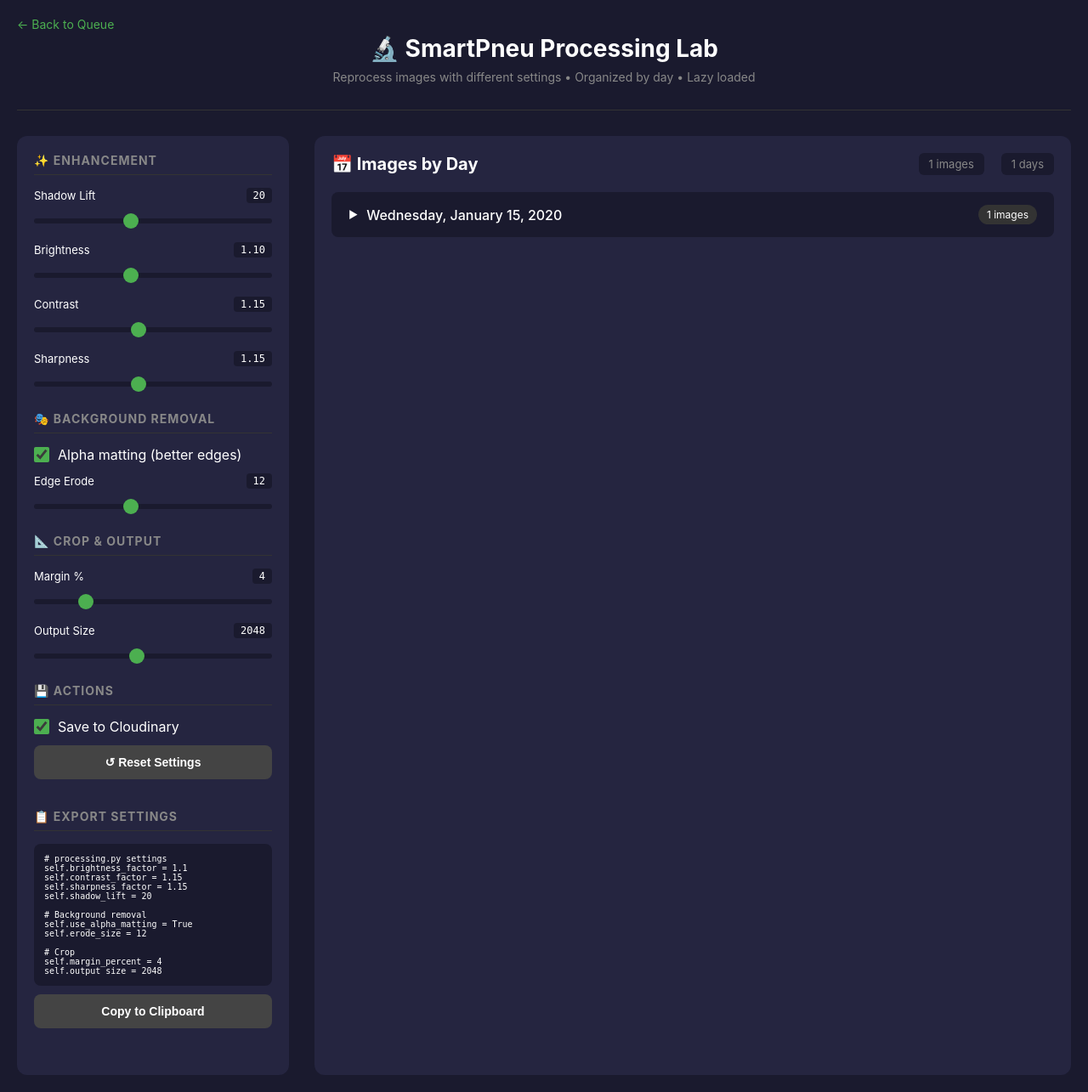
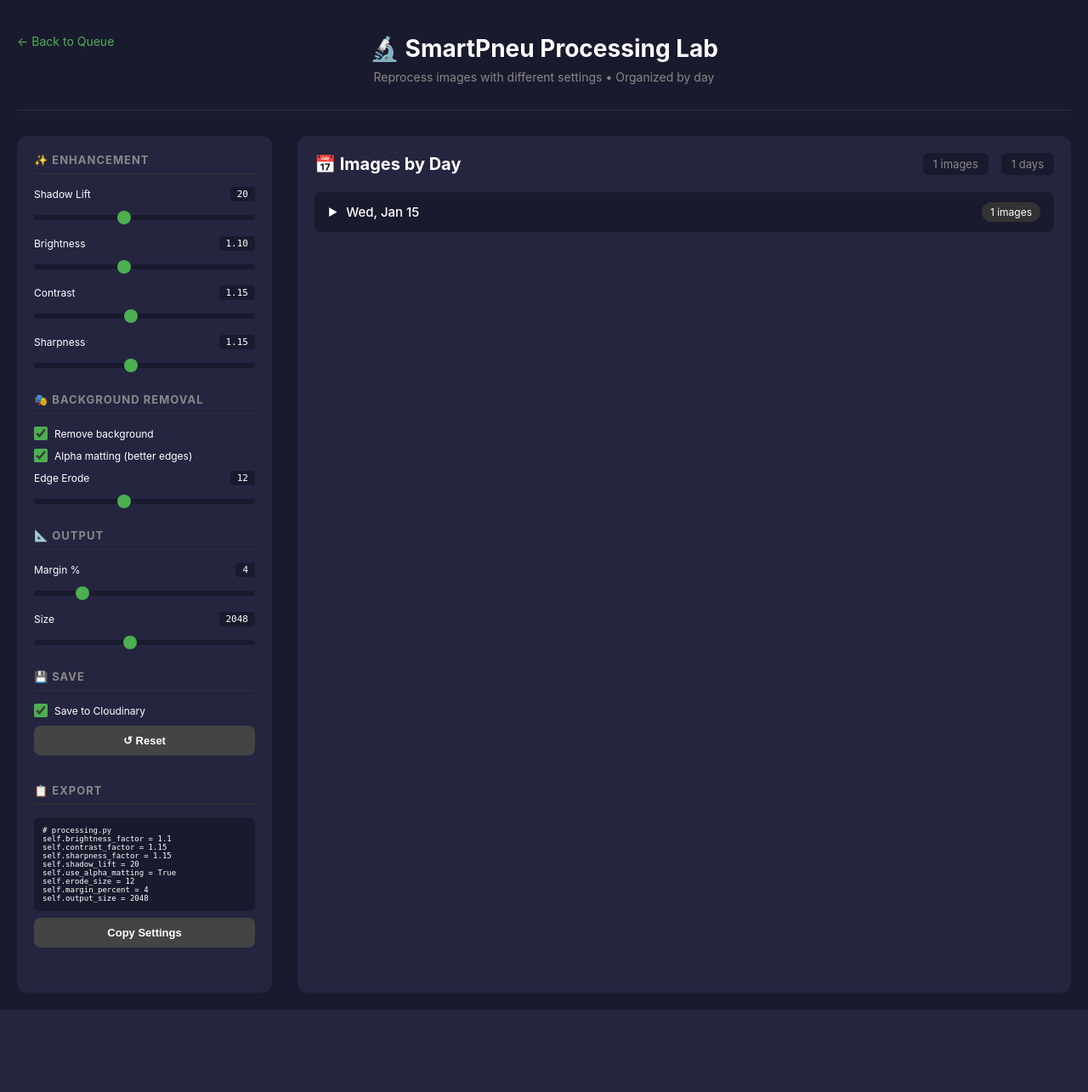
Before and after one commit to smartpneucontact-sketch/Product_picture_queue, a Flask app: page /lab in a window 1280 px wide. Shown: the whole page at 85% size. After the commit the page ends 1188 px from the top, so only its background shows below. Run offline with Flask 3, Linux system fonts and the light colour scheme; tables that the repository leaves empty hold one stand-in row (values such as "Sample post").

Commit message:
Fix lab processing and 3-column layout
- Fix process_with_settings to handle remove_bg option
- Change grid to 3 columns (products get 3 images)
- Lab: day grouping with lazy loading
- Queue: simple list (no day grouping)

```diff
--- a/templates/lab.html
+++ b/templates/lab.html
@@ -15,7 +15,7 @@
         }
 
         .container {
-            max-width: 1800px;
+            max-width: 1600px;
             margin: 0 auto;
             padding: 20px;
         }
@@ -25,6 +25,7 @@
             padding: 20px 0 30px;
             border-bottom: 1px solid #333;
             margin-bottom: 30px;
+            position: relative;
         }
 
         header h1 { font-size: 28px; margin-bottom: 8px; }
@@ -33,7 +34,7 @@
         .back-link {
             position: absolute;
             top: 20px;
-            left: 20px;
+            left: 0;
             color: #4CAF50;
             text-decoration: none;
             font-size: 14px;
@@ -43,7 +44,7 @@
 
         .main-layout {
             display: grid;
-            grid-template-columns: 320px 1fr;
+            grid-template-columns: 300px 1fr;
             gap: 30px;
         }
 
@@ -60,7 +61,7 @@
         .control-section { margin-bottom: 25px; }
 
         .control-section h3 {
-            font-size: 14px;
+            font-size: 13px;
             text-transform: uppercase;
             letter-spacing: 1px;
             color: #888;
@@ -69,14 +70,14 @@
             border-bottom: 1px solid #333;
         }
 
-        .control-group { margin-bottom: 18px; }
+        .control-group { margin-bottom: 15px; }
 
         .control-group label {
             display: flex;
             justify-content: space-between;
             align-items: center;
-            font-size: 13px;
-            margin-bottom: 8px;
+            font-size: 12px;
+            margin-bottom: 6px;
         }
 
         .control-group label span.value {
@@ -84,7 +85,7 @@
             background: #1a1a2e;
             padding: 2px 8px;
             border-radius: 4px;
-            font-size: 12px;
+            font-size: 11px;
         }
 
         input[type="range"] {
@@ -98,8 +99,8 @@
 
         input[type="range"]::-webkit-slider-thumb {
             -webkit-appearance: none;
-            width: 18px;
-            height: 18px;
+            width: 16px;
+            height: 16px;
             border-radius: 50%;
             background: #4CAF50;
             cursor: pointer;
@@ -108,26 +109,27 @@
         .checkbox-group {
             display: flex;
             align-items: center;
-            gap: 10px;
-            margin-bottom: 12px;
+            gap: 8px;
+            margin-bottom: 10px;
+            font-size: 12px;
         }
 
         .checkbox-group input[type="checkbox"] {
-            width: 18px;
-            height: 18px;
+            width: 16px;
+            height: 16px;
             accent-color: #4CAF50;
         }
 
         .btn {
             width: 100%;
-            padding: 12px 20px;
+            padding: 10px 16px;
             border: none;
             border-radius: 8px;
-            font-size: 14px;
+            font-size: 13px;
             font-weight: 600;
             cursor: pointer;
             transition: all 0.2s;
-            margin-bottom: 10px;
+            margin-bottom: 8px;
         }
 
         .btn-primary { background: #4CAF50; color: white; }
@@ -160,7 +162,7 @@
 
         .stats {
             display: flex;
-            gap: 20px;
+            gap: 15px;
             font-size: 13px;
             color: #888;
         }
@@ -180,7 +182,7 @@
         }
 
         .day-header {
-            padding: 15px 20px;
+            padding: 12px 16px;
             cursor: pointer;
             display: flex;
             justify-content: space-between;
@@ -191,7 +193,7 @@
         .day-header:hover { background: #2a2a4e; }
 
         .day-header h3 {
-            font-size: 16px;
+            font-size: 15px;
             font-weight: 500;
             display: flex;
             align-items: center;
@@ -209,7 +211,7 @@
 
         .day-meta {
             display: flex;
-            gap: 15px;
+            gap: 10px;
             align-items: center;
         }
 
@@ -387,88 +402,21 @@
         /* Settings Export */
         .settings-export {
             background: #1a1a2e;
-            border-radius: 8px;
-            padding: 12px;
-            margin-top: 15px;
+            border-radius: 6px;
+            padding: 10px;
         }
 
         .settings-export pre {
-            font-size: 10px;
+            font-size: 9px;
             overflow-x: auto;
             white-space: pre-wrap;
-            max-height: 150px;
+            max-height: 120px;
             overflow-y: auto;
-        }
-
-        /* Preview Modal */
-        .modal {
-            position: fixed;
-            inset: 0;
-            background: rgba(0,0,0,0.9);
-            display: none;
-            align-items: center;
-            justify-content: center;
-            z-index: 1000;
-            padding: 20px;
-        }
-
-        .modal.show { display: flex; }
-
-        .modal-content {
-            background: #252540;
-            border-radius: 12px;
-            max-width: 1200px;
-            width: 100%;
-            max-height: 90vh;
-            overflow: auto;
-        }
-
-        .modal-header {
-            display: flex;
-            justify-content: space-between;
-            align-items: center;
-            padding: 20px;
-            border-bottom: 1px solid #333;
-        }
-
-        .modal-close {
-            background: none;
-            border: none;
-            color: #888;
-            font-size: 24px;
-            cursor: pointer;
-        }
-
-        .modal-body { padding: 20px; }
-
-        .modal-compare {
-            display: grid;
-            grid-template-columns: 1fr 1fr;
-            gap: 20px;
-        }
-
-        .modal-compare .img-box {
-            background: #fff;
-            border-radius: 8px;
-            padding: 10px;
-            text-align: center;
-        }
-
-        .modal-compare img {
-            max-width: 100%;
-            max-height: 60vh;
-            object-fit: contain;
-        }
-
-        .modal-compare h4 {
-            margin-top: 10px;
-            font-size: 14px;
-            color: #333;
         }
 
         .empty-state {
             text-align: center;
-            padding: 60px 20px;
+            padding: 40px 20px;
             color: #666;
         }
 
@@ -476,15 +424,23 @@
             margin-bottom: 10px;
             color: #888;
         }
+
+        .error-msg {
+            background: #f44336;
+            color: white;
+            padding: 10px;
+            border-radius: 6px;
+            margin-bottom: 15px;
+            font-size: 12px;
+        }
     </style>
 </head>
 <body>
-    <a href="/" class="back-link">← Back to Queue</a>
-
     <div class="container">
         <header>
+            <a href="/" class="back-link">← Back to Queue</a>
             <h1>🔬 SmartPneu Processing Lab</h1>
-            <p>Reprocess images with different settings • Organized by day • Lazy loaded</p>
+            <p>Reprocess images with different settings • Organized by day</p>
         </header>
 
         <div class="main-layout">
@@ -518,6 +474,11 @@
                     <h3>🎭 Background Removal</h3>
 
                     <div class="checkbox-group">
+                        <input type="checkbox" id="removeBg" checked>
+                        <label for="removeBg">Remove background</label>
+                    </div>
+
+                    <div class="checkbox-group">
                         <input type="checkbox" id="alphaMatting" checked>
                         <label for="alphaMatting">Alpha matting (better edges)</label>
                     </div>
@@ -529,7 +490,7 @@
                 </div>
 
                 <div class="control-section">
-                    <h3>📐 Crop & Output</h3>
+                    <h3>📐 Output</h3>
 
                     <div class="control-group">
                         <label>Margin % <span class="value" id="marginValue">4</span></label>
@@ -537,27 +498,27 @@
                     </div>
 
                     <div class="control-group">
-                        <label>Output Size <span class="value" id="outputSizeValue">2048</span></label>
+                        <label>Size <span class="value" id="outputSizeValue">2048</span></label>
                         <input type="range" id="outputSize" min="512" max="4096" value="2048" step="256">
                     </div>
                 </div>
 
                 <div class="control-section">
-                    <h3>💾 Actions</h3>
+                    <h3>💾 Save</h3>
                     <div class="checkbox-group">
                         <input type="checkbox" id="saveToCloud" checked>
                         <label for="saveToCloud">Save to Cloudinary</label>
                     </div>
-                    <button class="btn btn-secondary" id="resetBtn">↺ Reset Settings</button>
+                    <button class="btn btn-secondary" id="resetBtn">↺ Reset</button>
                 </div>
 
                 <div class="control-section">
-                    <h3>📋 Export Settings</h3>
+                    <h3>📋 Export</h3>
                     <div class="settings-export">
                         <pre id="settingsCode"></pre>
                     </div>
-                    <button class="btn btn-secondary" id="copySettingsBtn" style="margin-top: 10px;">
-                        Copy to Clipboard
+                    <button class="btn btn-secondary" id="copySettingsBtn" style="margin-top: 8px;">
+                        Copy Settings
                     </button>
                 </div>
             </div>
@@ -572,32 +533,12 @@
                     </div>
                 </div>
 
+                <div id="errorContainer"></div>
+
                 <div id="daysContainer">
                     <div class="loading">
                         <div class="spinner"></div>
                         <p>Loading days...</p>
-                    </div>
-                </div>
-            </div>
-        </div>
-    </div>
-
-    <!-- Preview Modal -->
-    <div class="modal" id="previewModal">
-        <div class="modal-content">
-            <div class="modal-header">
-                <h3 id="modalTitle">Image Preview</h3>
-                <button class="modal-close" onclick="closeModal()">&times;</button>
-            </div>
-            <div class="modal-body">
-                <div class="modal-compare">
-                    <div class="img-box">
-                        <img id="modalOriginal" src="">
-                        <h4>Original</h4>
-                    </div>
-                    <div class="img-box">
-                        <img id="modalProcessed" src="">
-                        <h4>Processed</h4>
                     </div>
                 </div>
             </div>
@@ -625,6 +566,7 @@
         };
 
         const checkboxes = {
+            removeBg: document.getElementById('removeBg'),
             alphaMatting: document.getElementById('alphaMatting'),
             saveToCloud: document.getElementById('saveToCloud'),
         };
@@ -647,8 +589,10 @@
                 brightness: parseFloat(sliders.brightness.el.value),
                 contrast: parseFloat(sliders.contrast.el.value),
                 sharpness: parseFloat(sliders.sharpness.el.value),
+                remove_bg: checkboxes.removeBg.checked,
                 alpha_matting: checkboxes.alphaMatting.checked,
                 erode_size: parseInt(sliders.erodeSize.el.value),
+                crop_square: true,
                 margin_percent: parseInt(sliders.margin.el.value),
                 output_size: parseInt(sliders.outputSize.el.value),
                 save_to_cloud: checkboxes.saveToCloud.checked,
@@ -657,17 +601,13 @@
 
         function updateSettingsCode() {
             const s = getSettings();
-            document.getElementById('settingsCode').textContent = `# processing.py settings
+            document.getElementById('settingsCode').textContent = `# processing.py
 self.brightness_factor = ${s.brightness}
 self.contrast_factor = ${s.contrast}
 self.sharpness_factor = ${s.sharpness}
 self.shadow_lift = ${s.shadow_lift}
-
-# Background removal
 self.use_alpha_matting = ${s.alpha_matting ? 'True' : 'False'}
 self.erode_size = ${s.erode_size}
-
-# Crop
 self.margin_percent = ${s.margin_percent}
 self.output_size = ${s.output_size}`;
         }
@@ -684,8 +625,12 @@ self.output_size = ${s.output_size}`;
 
                 renderDays();
             } catch (error) {
-                showToast('Failed to load days: ' + error.message, 'error');
+                showError('Failed to load days: ' + error.message);
             }
+        }
+
+        function showError(msg) {
+            document.getElementById('errorContainer').innerHTML = `<div class="error-msg">${msg}</div>`;
         }
 
         function renderDays() {
@@ -714,14 +659,14 @@ self.output_size = ${s.output_size}`;
                     </div>
                     <div class="day-content">
                         <div class="day-actions">
-                            <button class="btn btn-primary btn-sm" onclick="reprocessDay('${day.date}')">
+                            <button class="btn btn-primary btn-sm" onclick="event.stopPropagation(); reprocessDay('${day.date}')">
                                 ⚡ Reprocess All
                             </button>
                         </div>
                         <div class="image-grid" id="grid-${day.date}">
                             <div class="loading">
                                 <div class="spinner"></div>
-                                <p>Loading images...</p>
+                                <p>Loading...</p>
                             </div>
                         </div>
                     </div>
@@ -763,14 +709,14 @@ self.output_size = ${s.output_size}`;
                     <div class="image-compare">
                         <div class="img-wrapper">
                             <img src="${img.original_url}" alt="Original" loading="lazy">
-                            <span class="img-label">Original</span>
+                            <span class="img-label">Orig</span>
                         </div>
-                        <div class="img-wrapper">
+                        <div class="img-wrapper" id="processed-${img.id}">
                             ${img.processed_url
                                 ? `<img src="${img.processed_url}" alt="Processed" loading="lazy">`
                                 : '<span class="placeholder">Not processed</span>'
                             }
-                            <span class="img-label">Processed</span>
+                            <span class="img-label">Proc</span>
                         </div>
                     </div>
                     <div class="image-info">
@@ -780,9 +726,6 @@ self.output_size = ${s.output_size}`;
                         <div class="image-actions">
                             <button class="btn btn-primary" onclick="reprocessImage(${img.id})">
                                 ⚡ Reprocess
-                            </button>
-                            <button class="btn btn-secondary" onclick="previewImage(${img.id})">
-                                👁 Preview
                             </button>
                         </div>
                     </div>
@@ -797,27 +740,35 @@ self.output_size = ${s.output_size}`;
             card.classList.add('processing');
             processing.add(id);
 
+            const processedDiv = document.getElementById(`processed-${id}`);
+            processedDiv.innerHTML = '<span class="placeholder">Processing...</span><span class="img-label">Proc</span>';
+
             try {
+                const settings = getSettings();
+                console.log('Sending settings:', settings);
+
                 const response = await fetch(`/api/lab/reprocess/${id}`, {
                     method: 'POST',
                     headers: { 'Content-Type': 'application/json' },
-                    body: JSON.stringify(getSettings())
+                    body: JSON.stringify(settings)
                 });
 
                 const result = await response.json();
+                console.log('Result:', result);
 
                 if (result.success) {
-                    const processedWrapper = card.querySelectorAll('.img-wrapper')[1];
-                    processedWrapper.innerHTML = `
+                    processedDiv.innerHTML = `
                         <img src="${result.processed_url}?t=${Date.now()}" alt="Processed">
-                        <span class="img-label">Processed</span>
+                        <span class="img-label">Proc</span>
                     `;
-
-                    showToast(`Processed in ${result.time.toFixed(1)}s`, 'success');
+                    showToast(`Done in ${result.time.toFixed(1)}s`, 'success');
                 } else {
+                    processedDiv.innerHTML = '<span class="placeholder">Error</span><span class="img-label">Proc</span>';
                     showToast('Error: ' + result.error, 'error');
                 }
             } catch (error) {
+                console.error('Reprocess error:', error);
+                processedDiv.innerHTML = '<span class="placeholder">Error</span><span class="img-label">Proc</span>';
                 showToast('Error: ' + error.message, 'error');
             }
 
@@ -845,41 +796,25 @@ self.output_size = ${s.output_size}`;
             showToast(`Finished processing ${images.length} images`, 'success');
         }
 
-        function previewImage(id) {
-            let img = null;
-            for (const date in loadedDays) {
-                img = loadedDays[date].find(i => i.id === id);
-                if (img) break;
-            }
-
-            if (!img) return;
-
-            document.getElementById('modalTitle').textContent = img.sku || img.original_filename;
-            document.getElementById('modalOriginal').src = img.original_url;
-            document.getElementById('modalProcessed').src = img.processed_url || img.original_url;
-            document.getElementById('previewModal').classList.add('show');
-        }
-
-        function closeModal() {
-            document.getElementById('previewModal').classList.remove('show');
-        }
-
         function formatDate(dateStr) {
-            const date = new Date(dateStr);
+            const date = new Date(dateStr + 'T00:00:00');
             const today = new Date();
+            today.setHours(0,0,0,0);
             const yesterday = new Date(today);
             yesterday.setDate(yesterday.getDate() - 1);
 
-            if (dateStr === today.toISOString().split('T')[0]) {
+            const inputDate = new Date(dateStr + 'T00:00:00');
+            inputDate.setHours(0,0,0,0);
+
+            if (inputDate.getTime() === today.getTime()) {
                 return '📅 Today';
-            } else if (dateStr === yesterday.toISOString().split('T')[0]) {
+            } else if (inputDate.getTime() === yesterday.getTime()) {
                 return '📅 Yesterday';
             }
 
             return date.toLocaleDateString('en-US', {
-                weekday: 'long',
-                year: 'numeric',
-                month: 'long',
+                weekday: 'short',
+                month: 'short',
                 day: 'numeric'
             });
         }
@@ -905,6 +840,7 @@ self.output_size = ${s.output_size}`;
                 sliders[key].value.textContent = sliders[key].el.value;
             });
 
+            checkboxes.removeBg.checked = true;
             checkboxes.alphaMatting.checked = true;
             checkboxes.saveToCloud.checked = true;
 
@@ -914,16 +850,7 @@ self.output_size = ${s.output_size}`;
         // Copy
         document.getElementById('copySettingsBtn').addEventListener('click', () => {
             navigator.clipboard.writeText(document.getElementById('settingsCode').textContent);
-            showToast('Settings copied!', 'success');
-        });
-
-        // Modal close
-        document.getElementById('previewModal').addEventListener('click', (e) => {
-            if (e.target.id === 'previewModal') closeModal();
-        });
-
-        document.addEventListener('keydown', (e) => {
-            if (e.key === 'Escape') closeModal();
+            showToast('Copied!', 'success');
         });
 
         // Init
--- a/templates/queue.html
+++ b/templates/queue.html
@@ -179,7 +179,7 @@
 
         .image-grid {
             display: grid;
-            grid-template-columns: repeat(auto-fill, minmax(200px, 1fr));
+            grid-template-columns: repeat(3, 1fr);
             gap: 20px;
         }
 
```
Also changed, not shown: other parts of templates/lab.html (+42 -27 lines), processing.py (+28 -1 lines), 1 other file.
